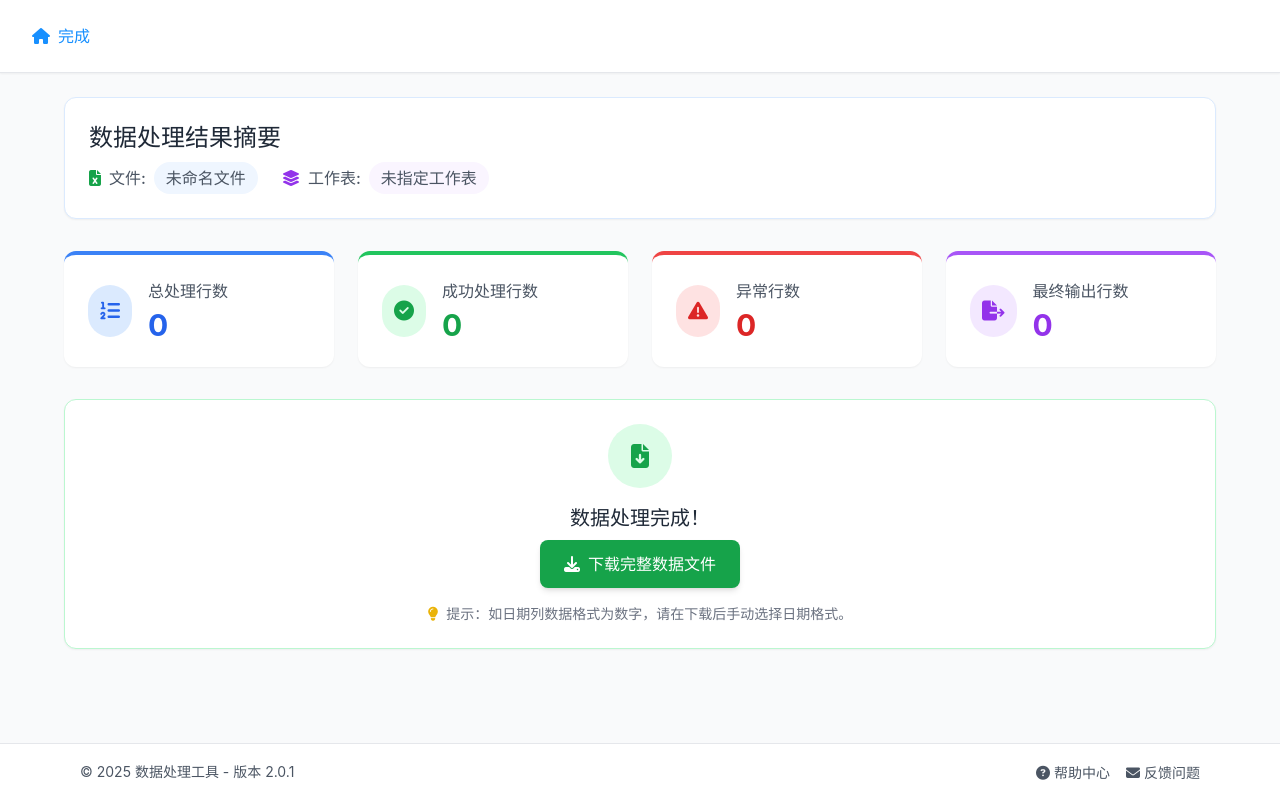
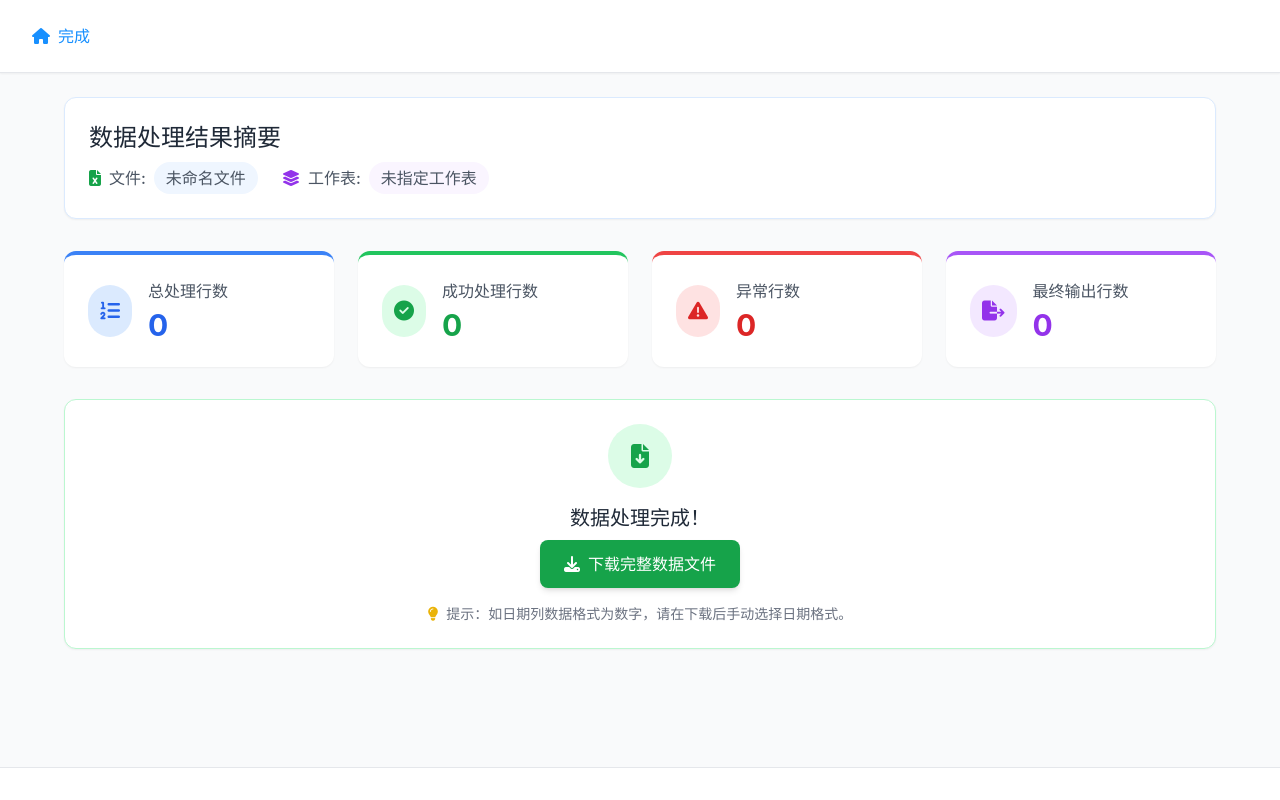
Before and after one commit to Melaniewit/split_serial_number_excel_tool, a React (Vite) app: page /split_serial_number_excel_tool/result in a window 1280 px wide. Built offline with nearby package versions, Linux system fonts and the light colour scheme.

Commit message:
remove footer info

```diff
--- a/src/pages/ResultPage.tsx
+++ b/src/pages/ResultPage.tsx
@@ -274,17 +274,10 @@ export default function ResultPage() {
         <div className="max-w-6xl mx-auto px-4">
           <div className="flex flex-col md:flex-row justify-between items-center">
             <div className="text-sm text-gray-600">
-              © {new Date().getFullYear()} 数据处理工具 - 版本 2.0.1
+
             </div>
             <div className="mt-2 md:mt-0">
-              <button className="text-sm text-gray-600 hover:text-gray-900 mr-4">
-                <i className="fa-solid fa-circle-question mr-1"></i>
-                帮助中心
-              </button>
-              <button className="text-sm text-gray-600 hover:text-gray-900">
-                <i className="fa-solid fa-envelope mr-1"></i>
-                反馈问题
-              </button>
+
             </div>
           </div>
         </div>
```
